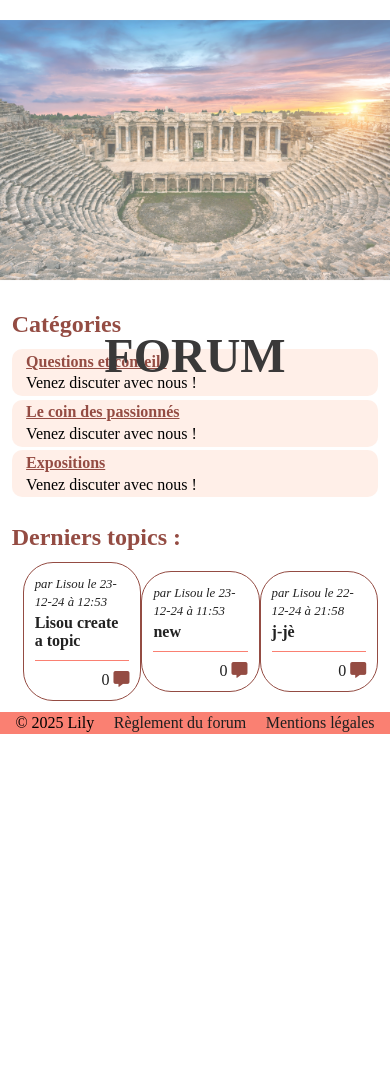
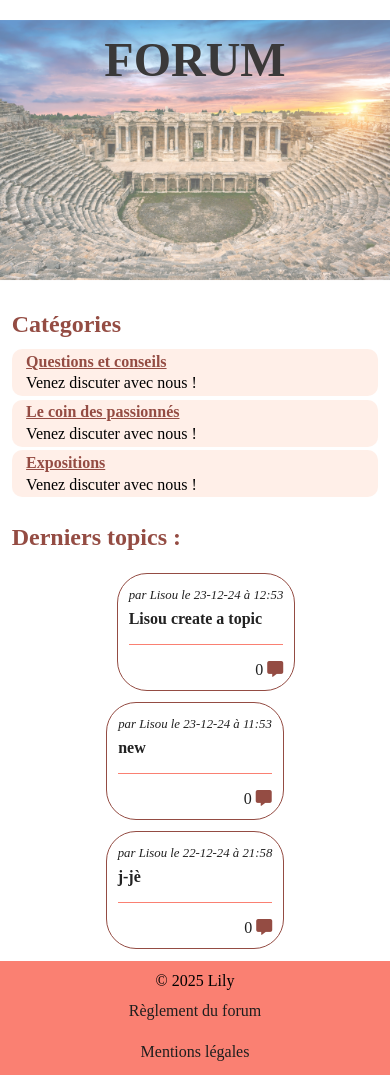
Before and after one commit to renaulaury/forum, a PHP site: page / in a window 390 px wide. Shown: the part 67-1142 px from the top of the page. Before the commit the page ends 801 px from the top, so only its background shows below. Run offline with PHP 8.4, Linux system fonts and the light colour scheme; data comes from the database, SQL or seed files in the repository; some libraries are stand-ins or nearby versions.

Commit message:
responsive complet

```diff
--- a/public/css/style.css
+++ b/public/css/style.css
@@ -286,6 +286,7 @@ input, textarea {
     border-radius: 50px;
     background-color: rgb(187, 182, 182);
     border: none;
+    margin-bottom: 5%;
 }
 
 .button input:hover {
@@ -311,7 +312,6 @@ input, textarea {
     grid-template-columns: repeat(3, 1fr);
     grid-template-rows: auto;
     box-sizing: border-box;
-    gap: 20px;
 }
 
 .listUsers2 {
@@ -320,16 +320,18 @@ input, textarea {
     grid-template-columns: repeat(2, 1fr);
     grid-template-rows: auto;
     box-sizing: border-box;
-    gap: 20px;
 }
 
 .thUsers {
     text-align: center;
     background-color: #FFBFA6;
+    padding: 3% 0;
 }
 
 .infosUsers {
-    padding-left: 40%;
+    text-align: center;
+    padding-top: 3%;
+    padding-bottom: 3%;
 }
 
 .editUsers {
@@ -403,7 +405,6 @@ width: 100%;
     display: flex;
     flex-wrap: wrap;
     width: 100%;
-    gap: 20px;
 }
 
 .editNicknameMail {
@@ -418,17 +419,6 @@ width: 100%;
     width: 100%;
     margin-bottom: 15px;
 }
-
-
-
-
-
-
-
-
-
-
-
 
 
 
@@ -455,13 +445,72 @@ footer a {
 }
 
 /* Responsive */
+@media (max-width: 1024px) {
+    .titleForum {
+        top: 15%;
+    }
+
+    .topicTitle,
+    .textTopic, .mailLogin {
+        width: 100%;
+    }
+
+    .blockForm {
+        width: 100%;
+        display: block;
+        align-items: center;
+        justify-content: center;
+   }
+
+    .lastTopics {
+        display: flex;
+        flex-wrap: wrap;
+        align-items: center;
+        justify-content: center;
+        gap: 3%;
+    }
+
+    .lastTopic {
+        margin-top: 3%;
+    }
+
+    .listUsers1, .listUsers2 {
+        width:70%;
+    }
+
+    .containEditProfile {
+        display: flex;
+        flex-direction: column;
+        align-items: center;
+        justify-content: center;
+        width: 100%;
+    }
+
+}
+
+
 @media (max-width: 600px) {
+
+
     form {
         font-size: 1em;
     }
 
     .blockForm {
         width: 90%;
+    }
+
+    #profile {
+        display: flex;
+        flex-direction: column;
+        align-items: center;
+        justify-content: center;
+
+    }
+
+    #editProfile {
+        width: 100%;
+        padding-bottom: 10%;
     }
 
     .topicTitle,
@@ -517,10 +566,12 @@ footer a {
         border: 1px solid salmon;
         border-radius: 10px;
         background-color: white;
-        padding: 3% 1%;
         width: 30%;
         height: 100px;
         color: rgb(63, 63, 63);
+        z-index: 10;
+        text-align: left;
+        padding-left: 2%;
     }
 
 
@@ -528,15 +579,18 @@ footer a {
         width: 100%;
         padding-bottom: 5%;
     }
-}
 
-@media (max-width: 1024px) {
-    .topicTitle,
-    .textTopic, .mailLogin {
+    .listUsers1, .listUsers2 {
         width: 100%;
     }
 
-    .blockForm {
-        width: 50%;
+    footer {
+        display: flex;
+        flex-direction: column;
+        padding-top: 3%;
+    }
+
+    footer a {
+        padding: 3% 0;
     }
 }
--- a/view/layout.php
+++ b/view/layout.php
@@ -30,7 +30,7 @@
 
                     <div>
                         <ol id="navbar">
-                            <a href="index.php?ctrl=home&action=home">Accueil</a>
+                            <li><a href="index.php?ctrl=home&action=home">Accueil</a></li>
 
                             <?php
                             // si l'utilisateur est connecté
--- a/view/user/profile.php
+++ b/view/user/profile.php
@@ -1,6 +1,5 @@
 <?php
 $profile = $result['data']['profile'];
-var_dump($profile);
 ?>
 
 <section id="profile">
@@ -12,7 +11,6 @@ var_dump($profile);
         <div class="containProfile">
             <p>Inscrit depuis le : <?= $profile->getDateInscription() ?></p>
             <p>Rôle : <span><?= $profile->getRole() ?></span></p>
-            <?php var_dump($profile->getDateEndBan()); ?>
 
             <?php if ($profile->getRole() === 'Banni temporairement') { ?>
                 <p>Jusqu'au : <span><?= $profile->getDateEndBan() ?></span></p>
```
